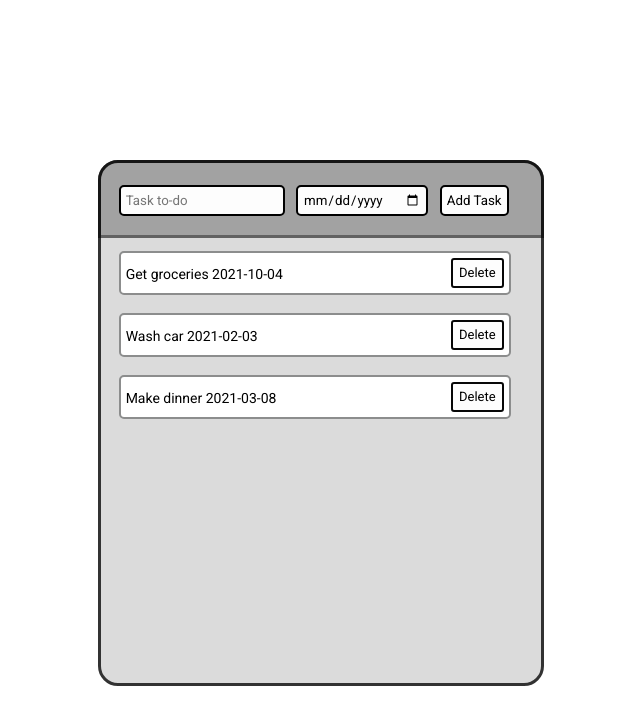
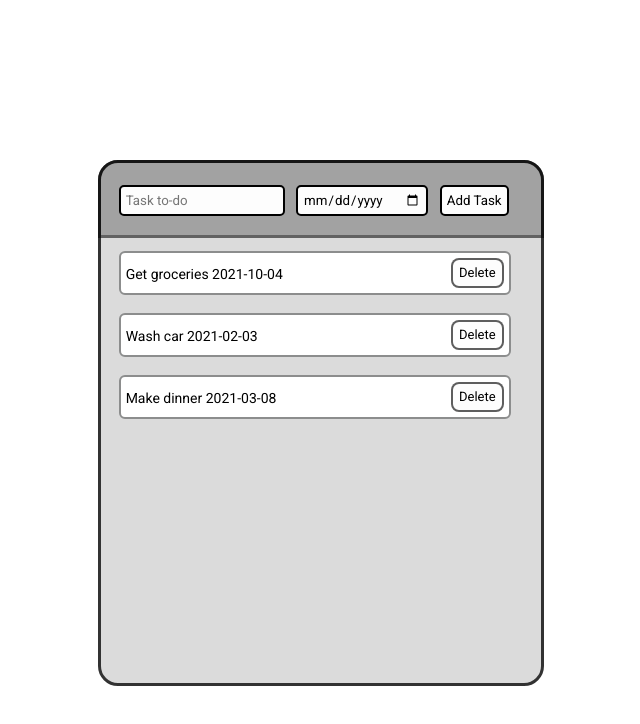
Before and after one commit to JesusVelaz/Todo-List, a plain HTML site: page index.html in a window 1280 px wide. Shown: the whole page, without its empty margins (377-1017 px from the left). Drawn offline with Linux system fonts and the light colour scheme.

Commit message:
Update todo.css

```diff
--- a/todo.css
+++ b/todo.css
@@ -63,7 +63,7 @@ body {
   margin-top: 18px;
   border: solid;
   border-width: 2px;
-  border-radius: 5px;
+  border-radius: 6px;
   border-color: rgb(140, 141, 141);
   line-height: 32px;
   padding: 5px;
@@ -92,9 +92,9 @@ body {
   font-family: Roboto, Arial;
   font-size: 13px;
   border: solid;
-  border-radius: 3px;
+  border-radius: 8px;
   border-width: 2px;
-  border-color: rgb(7, 7, 7);
+  border-color: rgba(7, 7, 7, 0.644);
   line-height: 14px;
   cursor: pointer;
   transition: background-color 0.25s;
```
